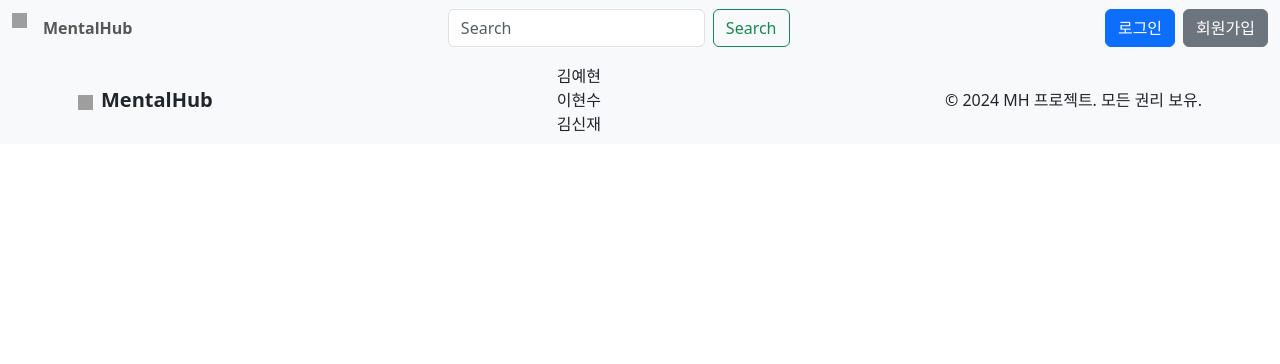
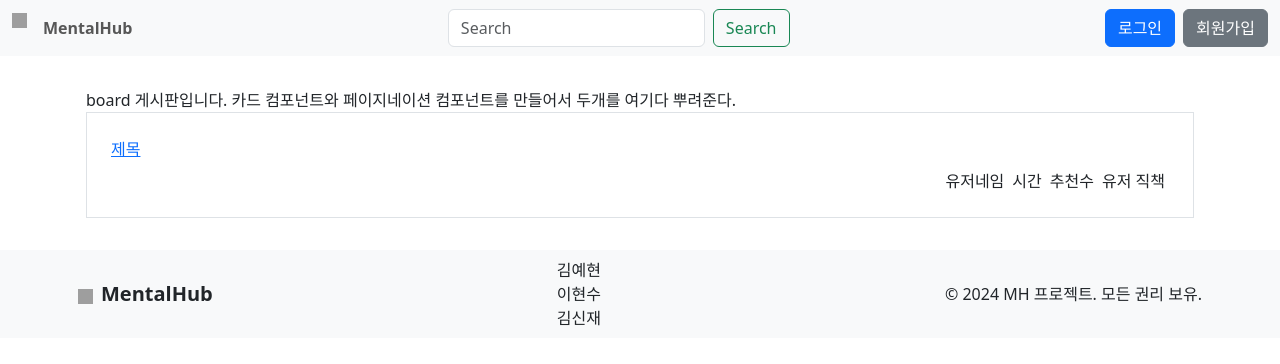
Before and after one commit to yehyeon95/MentalHub, a React (Create React App) app in the folder front/: page / in a window 1280 px wide. Shown: the top 364 px of the page. Built offline with nearby package versions, Linux system fonts and the light colour scheme; grey boxes are pictures that could not be loaded.

Commit message:
board, card 컴포넌트 레이아웃

```diff
--- a/front/src/App.js
+++ b/front/src/App.js
@@ -7,6 +7,7 @@ import EditProfile from './pages/editProfile'
 import EditName from './pages/editName';
 import EditPassword from './pages/editPassword';
 import MyPage from './pages/myPage';
+import Board from './pages/board';
 
 //App.js 는 index.js에서 로드하는 파일로 각 컴포넌트에 대한 루트 즉 라우팅을 관리합니다.
 function App () {
@@ -14,7 +15,7 @@ function App () {
         <BrowserRouter>
             <Header />
             <Routes>
-                {/* <Route path="/" element={<Home />} /> */}
+                <Route path="/" element={<Board />} />
                 <Route path="/login" element={<Login />} />
                 <Route path="/join" element={<Join />} />
                 <Route path="/editName" element={<EditName />} />
--- /dev/null
+++ b/front/src/components/card.js
@@ -0,0 +1,31 @@
+import { Link } from "react-router-dom"
+
+const CardComponent = () => {
+    return (
+        <div className="d-flex justify-content-center">
+            <div className="container p-4 border text-md border-soGray-light">
+                <div className="row">
+                    </div>
+                        <div className="text-[1.2rem] line-clamp-2 break-all font-weight-bold mb-2">
+                            <Link to={`/question/`}>제목</Link>
+                        </div>
+                        <div className="d-flex justify-content-end text-[13px] text-soGray-darker">
+                            <span className="font-weight-bold text-soGray-darker mx-1">
+                                유저네임
+                            </span>
+                            <time className="mx-1">
+                                <span className="text-soGray-darker">시간</span>
+                            </time>
+                            <span className="font-weight-bold text-soGray-darker mx-1">
+                                추천수
+                            </span>
+                            <span className="font-weight-bold text-soGray-darker mx-1">
+                                유저 직책
+                            </span>
+                    </div>
+            </div>
+        </div>
+    )
+}
+
+export default CardComponent
--- /dev/null
+++ b/front/src/pages/board.js
@@ -0,0 +1,12 @@
+import CardComponent from "../components/card"
+
+const Board = () => {
+    return (
+        <div className="container m-3 p-3 mx-auto">board 게시판입니다.
+            카드 컴포넌트와 페이지네이션 컴포넌트를 만들어서 두개를 여기다 뿌려준다.
+            <CardComponent />
+        </div>
+    )
+}
+
+export default Board
```
